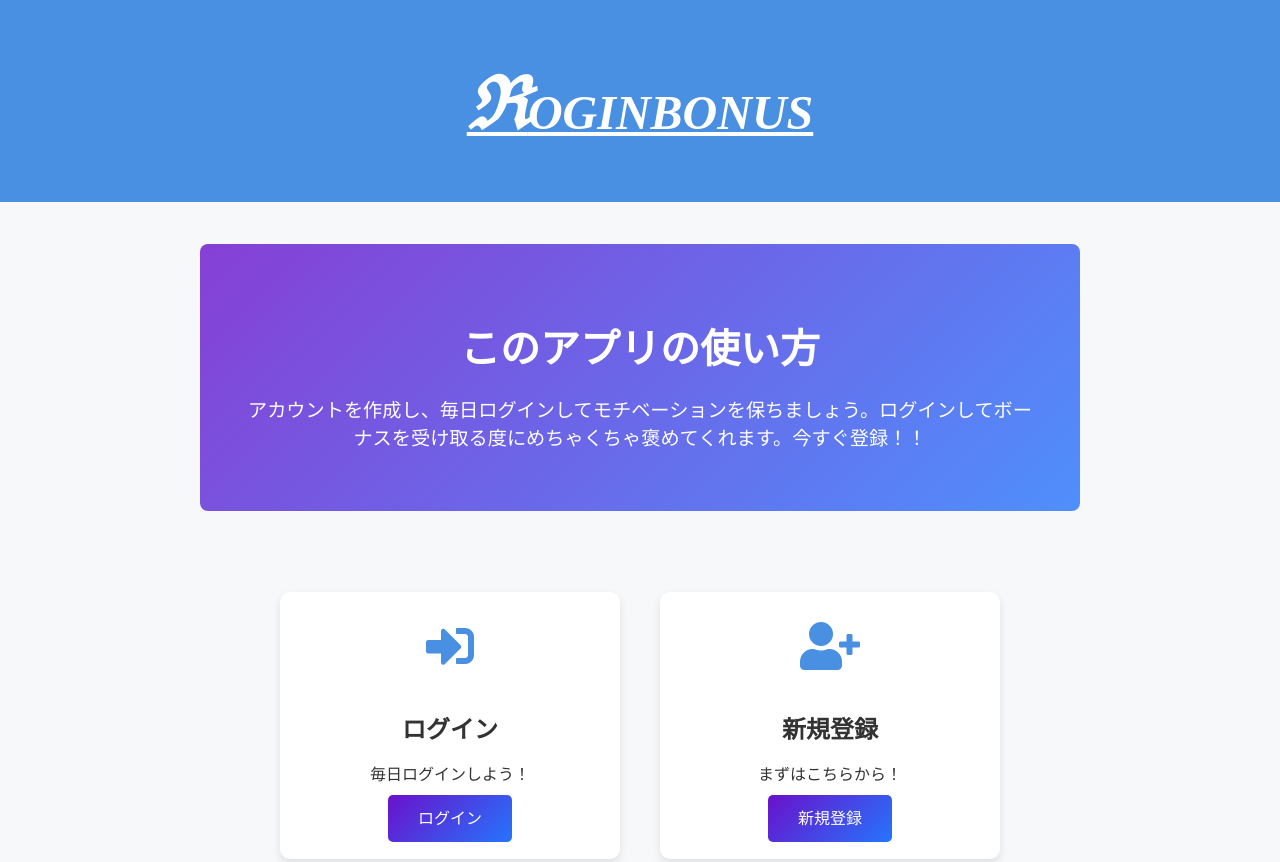
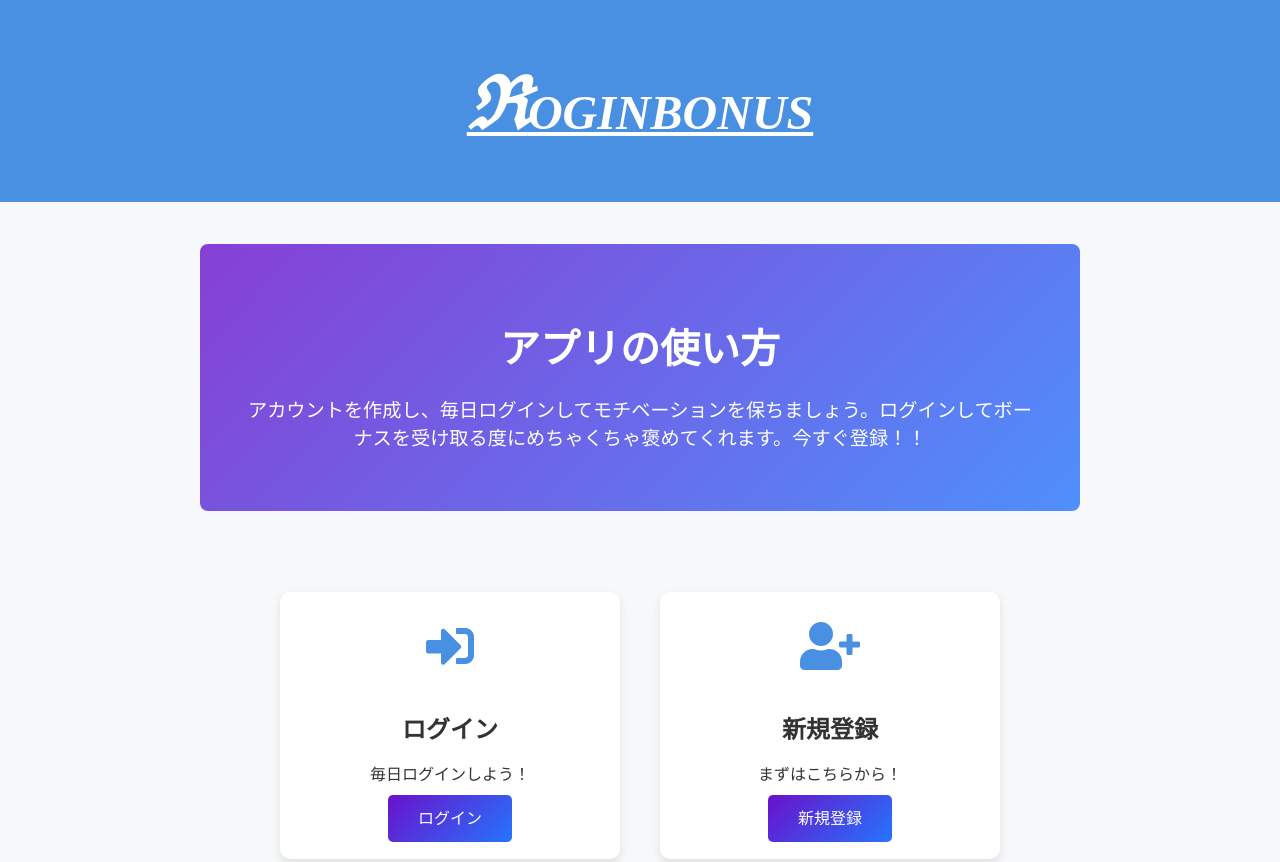
Before and after one commit to Roxas0428/loginBonusApp, a website: page public/home.html in a window 1280 px wide. Shown: the top 862 px of the page. Drawn offline with Linux system fonts and the light colour scheme.

Commit message:
微調整

```diff
--- a/public/home.html
+++ b/public/home.html
@@ -16,7 +16,7 @@
     </header>
     <section class="hero">
       <div class="hero-content">
-        <h2>このアプリの使い方</h2>
+        <h2>アプリの使い方</h2>
         <p>アカウントを作成し、毎日ログインしてモチベーションを保ちましょう。ログインしてボーナスを受け取る度にめちゃくちゃ褒めてくれます。今すぐ登録！！</p>
       </div>
     </section>
```
